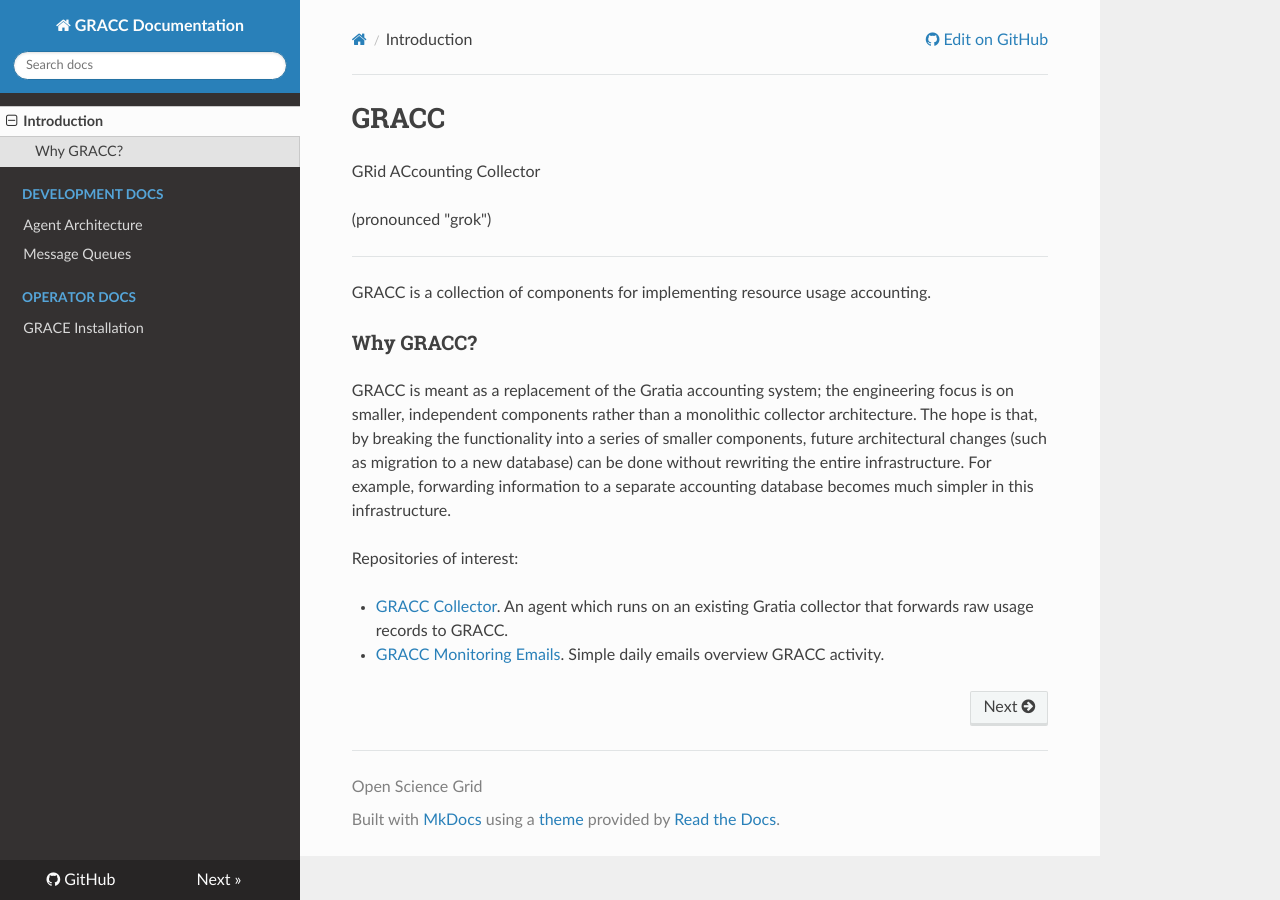
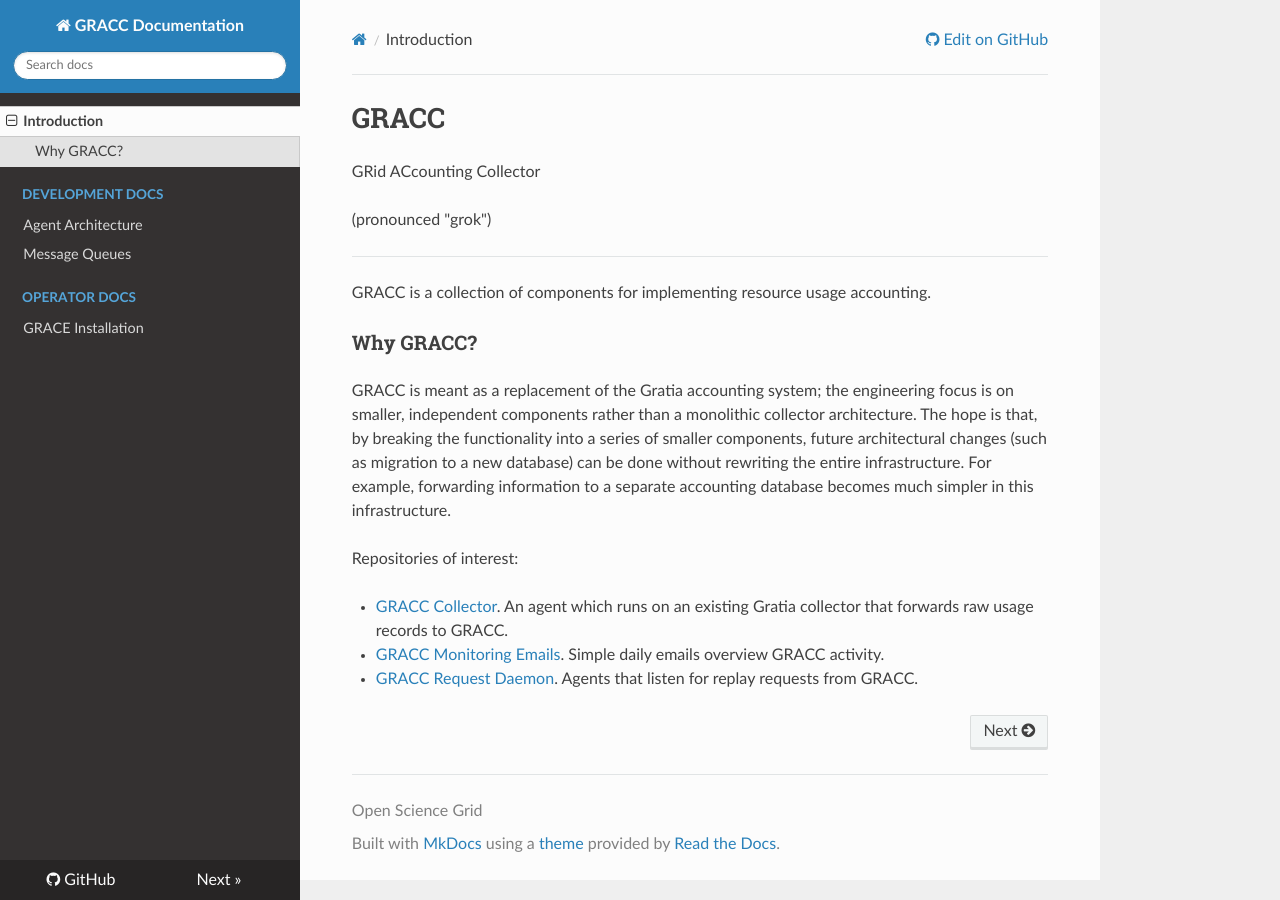
Before and after one commit to zvada/gracc, an MkDocs documentation site: the page built from docs/index.md, in a window 1280 px wide. Built offline with MkDocs 1.6.1, drawn with Linux system fonts in a browser that asks for light colours; nearby versions of some CDN libraries; old or Windows-style settings are respelled for this version of MkDocs.

Commit message:
Update index.md

```diff
--- a/docs/index.md
+++ b/docs/index.md
@@ -16,3 +16,4 @@
 
 * [GRACC Collector](https://github.com/opensciencegrid/gracc-collector).  An agent which runs on an existing Gratia collector that forwards raw usage records to GRACC.
 * [GRACC Monitoring Emails](https://github.com/opensciencegrid/gracc-email).  Simple daily emails overview GRACC activity.
+* [GRACC Request Daemon](https://github.com/opensciencegrid/gracc-request). Agents that listen for replay requests from GRACC.
```
